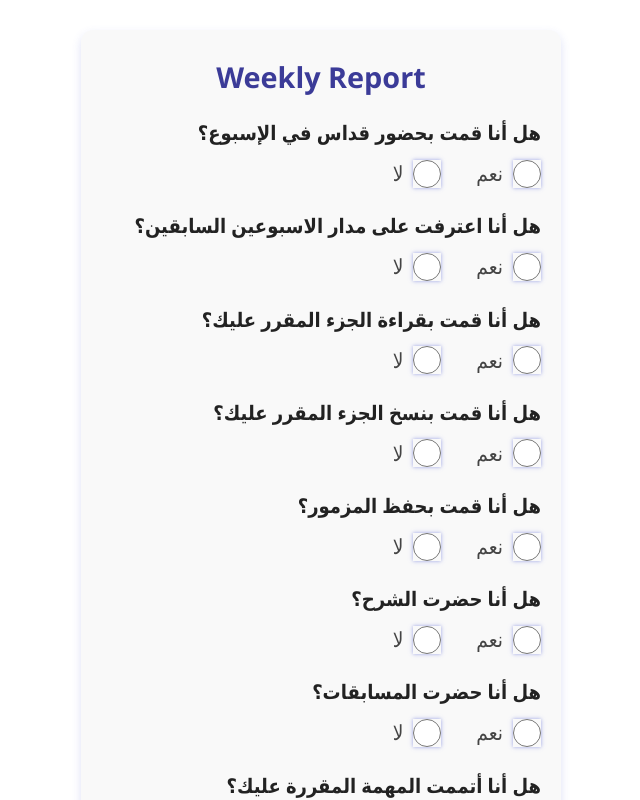
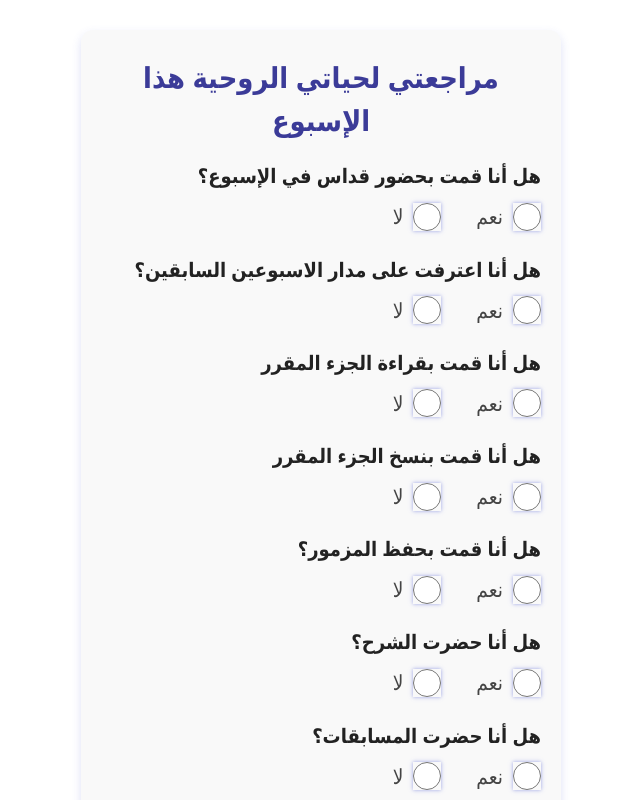
Before and after one commit to ManuelGeorges/abs-2025, a Next.js app: page /weekly-report in a window 1280 px wide. Shown: the top 800 px of the page, without its empty margins (319-959 px from the left). Built offline with nearby package versions, Linux system fonts and the light colour scheme; no server answers.

Commit message:
your message

```diff
--- a/app/weekly-report/page.jsx
+++ b/app/weekly-report/page.jsx
@@ -151,17 +151,17 @@ export default function ReportForm() {
 
   return (
     <div className="form-container">
-      <h2>Weekly Report</h2>
+      <h2>مراجعتي لحياتي الروحية هذا الإسبوع</h2>
       <form onSubmit={handleSubmit}>
         {[
     "هل أنا قمت بحضور قداس في الإسبوع؟",
     "هل أنا اعترفت على مدار الاسبوعين السابقين؟",
-    "هل أنا قمت بقراءة الجزء المقرر عليك؟",
-    "هل أنا قمت بنسخ الجزء المقرر عليك؟",
+    "هل أنا قمت بقراءة الجزء المقرر ",
+    "هل أنا قمت بنسخ الجزء المقرر ",
     "هل أنا قمت بحفظ المزمور؟",
     "هل أنا حضرت الشرح؟",
     "هل أنا حضرت المسابقات؟",
-    "هل أنا أتممت المهمة المقررة عليك؟",
+    "هل أنا أتممت المهمة المقررة ",
     "هل أنا حضرت التسبحة؟"
         ].map((q, i) => (
           <div className="question-group" key={`q${i + 1}`}>
```
